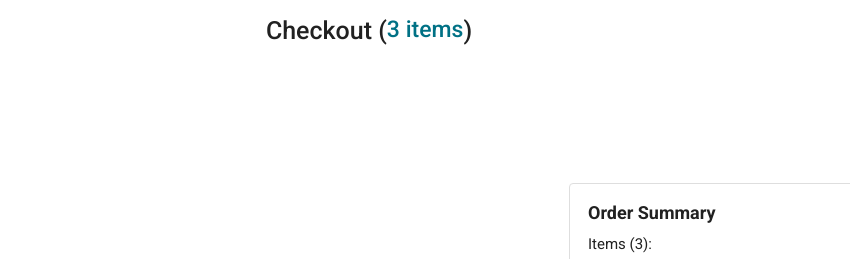
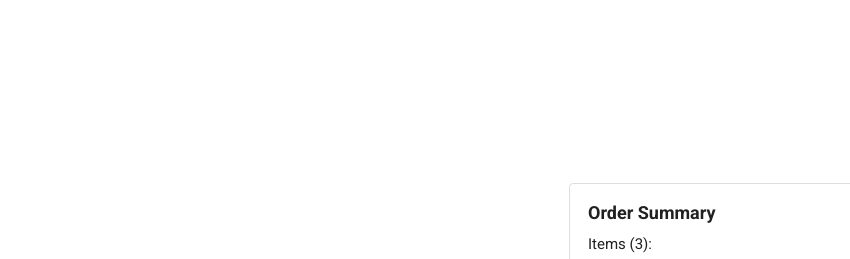
Before and after one commit to FreeRikato/Practice, a plain HTML site: page super_simple_dev_amazon/checkout.html in a window 1280 px wide. Shown: the top 259 px of the page, 271-1121 px from the left. Drawn offline with Linux system fonts and the light colour scheme.

Commit message:
The checkout header in checkout page has been updated

```diff
--- a/super_simple_dev_amazon/checkout.html
+++ b/super_simple_dev_amazon/checkout.html
@@ -28,9 +28,8 @@
           </a>
         </div>
 
-        <div class="checkout-header-middle-section">
-          Checkout (<a class="return-to-home-link"
-            href="amazon.html">3 items</a>)
+        <div class="checkout-header-middle-section js-checkout-header-middle-section">
+
         </div>
 
         <div class="checkout-header-right-section">
```
